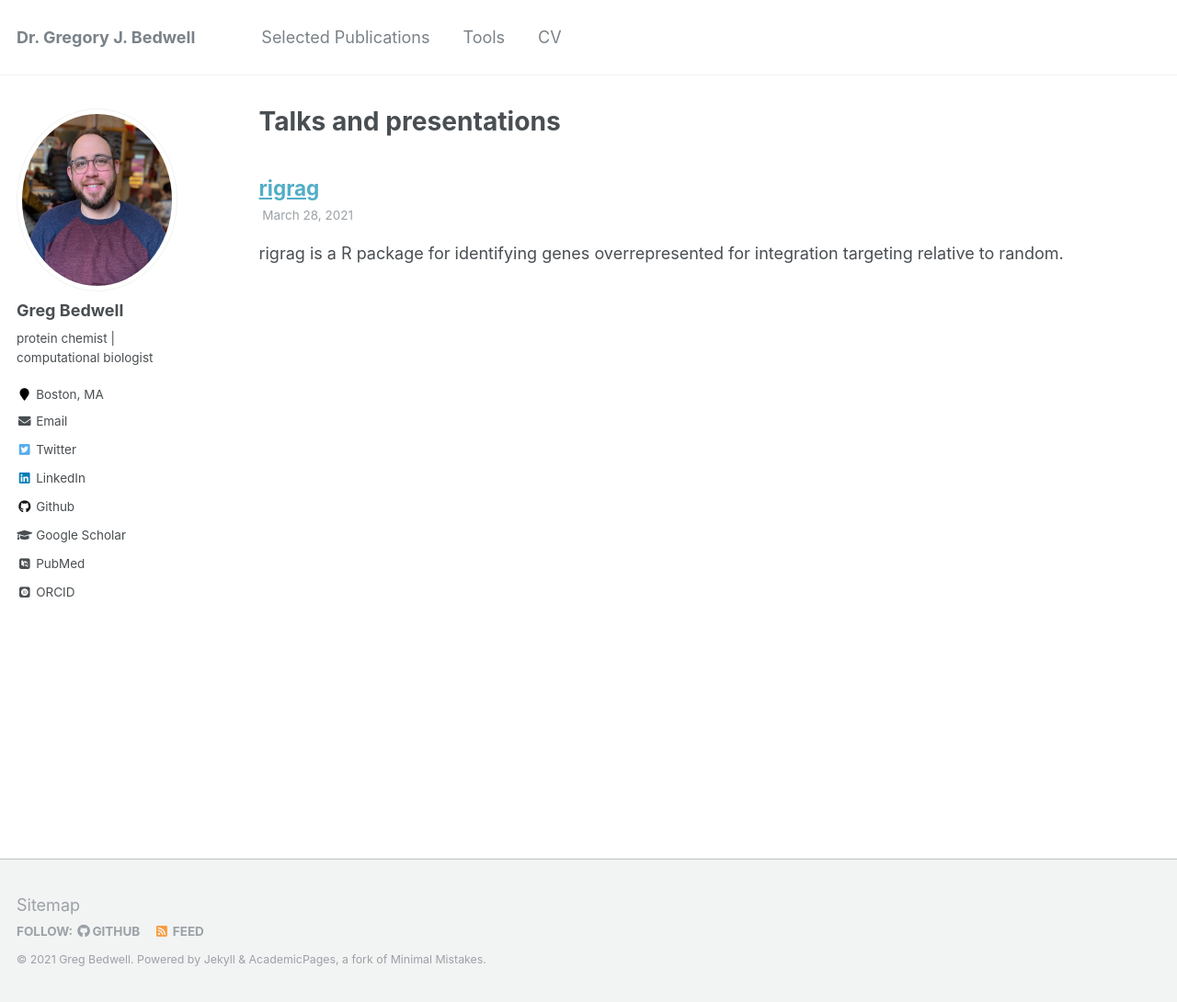
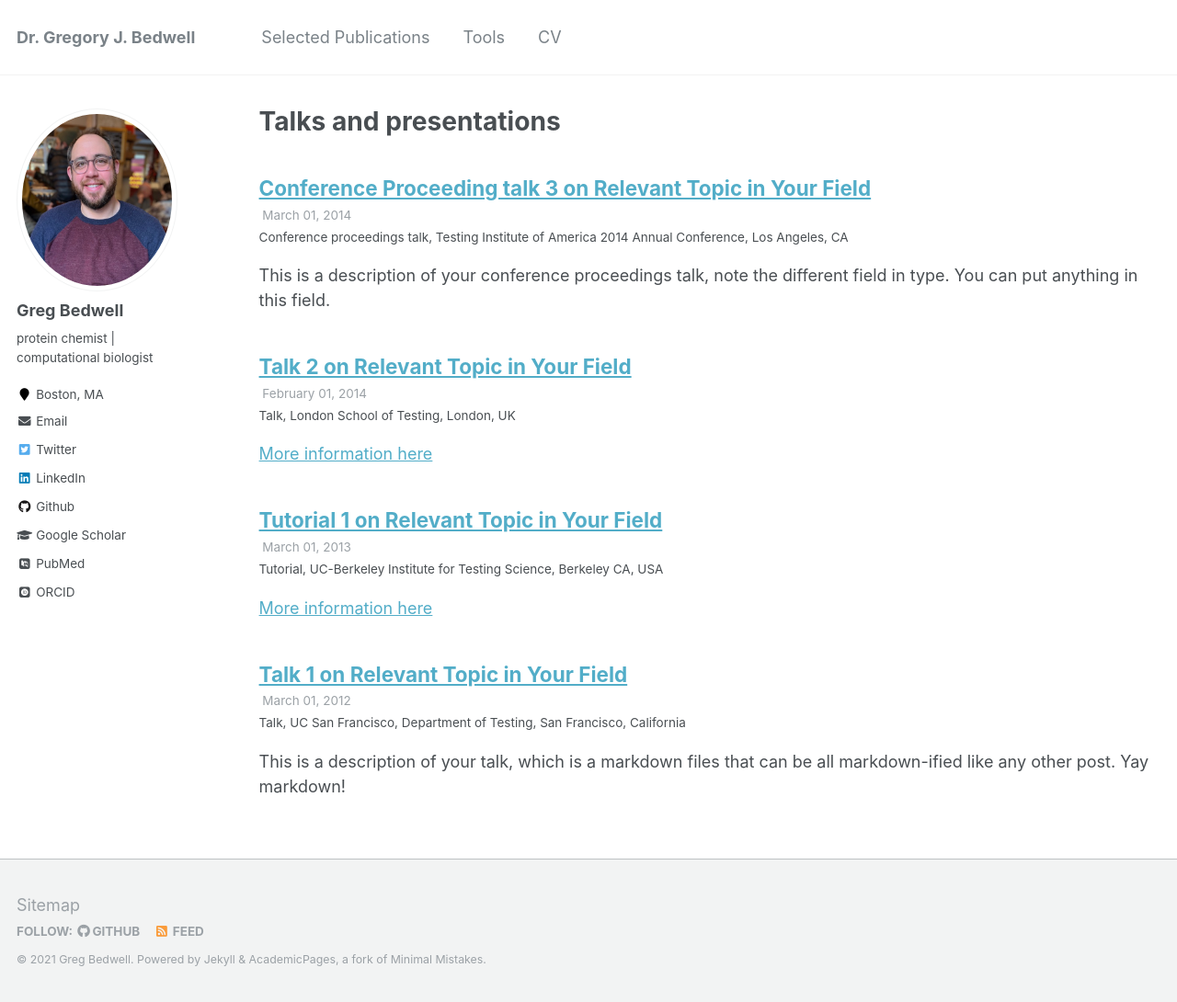
Before and after one commit to gbedwell/gbedwell.github.io, a Jekyll site: the page built from _pages/talks.html, in a window 1280 px wide and 1090 px high. Shown: the whole window at 92% size. Built offline with Jekyll 4.4.1, drawn with Linux system fonts in a browser that asks for light colours; some web fonts are replaced.

```diff
--- a/_pages/cv.md
+++ b/_pages/cv.md
@@ -58,4 +59,4 @@ A complete list of publications is available on [PubMed](https://pubmed.ncbi.nlm
 
 Formal CVs
 ----
-* [Personal Resumé](http://gbedwell.github.io/files/personal_resume_2021.pdf)
+ [Personal Resumé](http://gbedwell.github.io/files/personal_resume_2021.pdf)
--- /dev/null
+++ b/_talks/2012-03-01-talk-1.md
@@ -0,0 +1,11 @@
+---
+title: "Talk 1 on Relevant Topic in Your Field"
+collection: talks
+type: "Talk"
+permalink: /talks/2012-03-01-talk-1
+venue: "UC San Francisco, Department of Testing"
+date: 2012-03-01
+location: "San Francisco, California"
+---
+
+This is a description of your talk, which is a markdown files that can be all markdown-ified like any other post. Yay markdown!
--- /dev/null
+++ b/_talks/2013-03-01-tutorial-1.md
@@ -0,0 +1,13 @@
+---
+title: "Tutorial 1 on Relevant Topic in Your Field"
+collection: talks
+type: "Tutorial"
+permalink: /talks/2013-03-01-tutorial-1
+venue: "UC-Berkeley Institute for Testing Science"
+date: 2013-03-01
+location: "Berkeley CA, USA"
+---
+
+[More information here](http://exampleurl.com)
+
+This is a description of your tutorial, note the different field in type. This is a markdown files that can be all markdown-ified like any other post. Yay markdown!
--- /dev/null
+++ b/_talks/2014-02-01-talk-2.md
@@ -0,0 +1,13 @@
+---
+title: "Talk 2 on Relevant Topic in Your Field"
+collection: talks
+type: "Talk"
+permalink: /talks/2014-02-01-talk-2
+venue: "London School of Testing"
+date: 2014-02-01
+location: "London, UK"
+---
+
+[More information here](http://example2.com)
+
+This is a description of your talk, which is a markdown files that can be all markdown-ified like any other post. Yay markdown!
--- /dev/null
+++ b/_talks/2014-03-01-talk-3.md
@@ -0,0 +1,11 @@
+---
+title: "Conference Proceeding talk 3 on Relevant Topic in Your Field"
+collection: talks
+type: "Conference proceedings talk"
+permalink: /talks/2014-03-01-talk-3
+venue: "Testing Institute of America 2014 Annual Conference"
+date: 2014-03-01
+location: "Los Angeles, CA"
+---
+
+This is a description of your conference proceedings talk, note the different field in type. You can put anything in this field.
--- a/_talks/rigrag.md
+++ /dev/null
@@ -1,8 +0,0 @@
----
-title: "rigrag"
-collection: talks
-type: "Talk"
-permalink: /talks/rigrag
----
-
-rigrag is a R package for identifying genes overrepresented for integration targeting relative to random.
```
Also changed, not shown: other parts of _pages/cv.md (+1 -0 lines), _pages/tools.md (+2 -8 lines), _posts/2012-08-14-blog-post-1.md (deleted, +0 -20 lines), _posts/2013-08-14-blog-post-2.md (deleted, +0 -20 lines), _posts/2014-08-14-blog-post-3.md (deleted, +0 -20 lines), _posts/2015-08-14-blog-post-4.md (deleted, +0 -20 lines), _posts/2021-03-28-calibrateR.md (added, +10 -0 lines), _posts/2021-03-28-random-fragment-generation.md (added, +11 -0 lines), _posts/2021-03-28-rigrag.md (added, +10 -0 lines), _posts/2199-01-01-future-post.md (deleted, +0 -11 lines), 4 other files.
